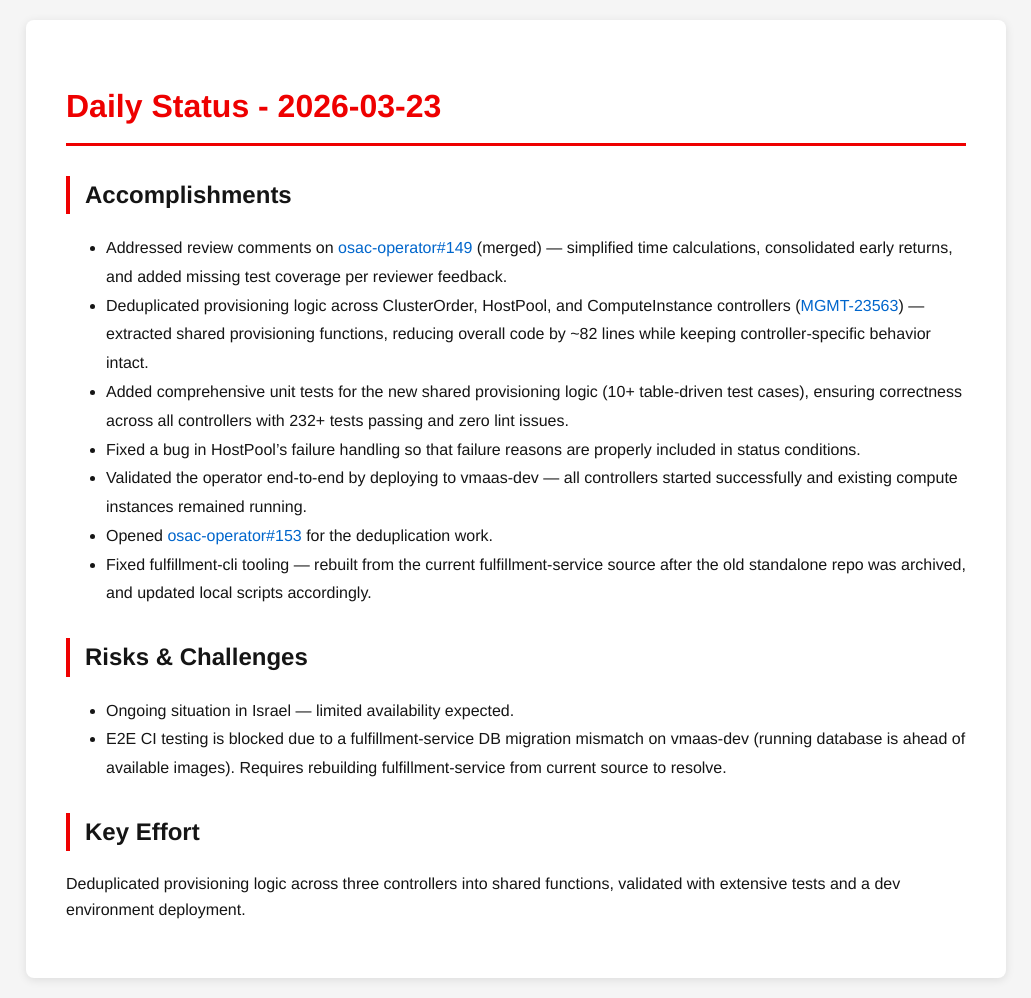
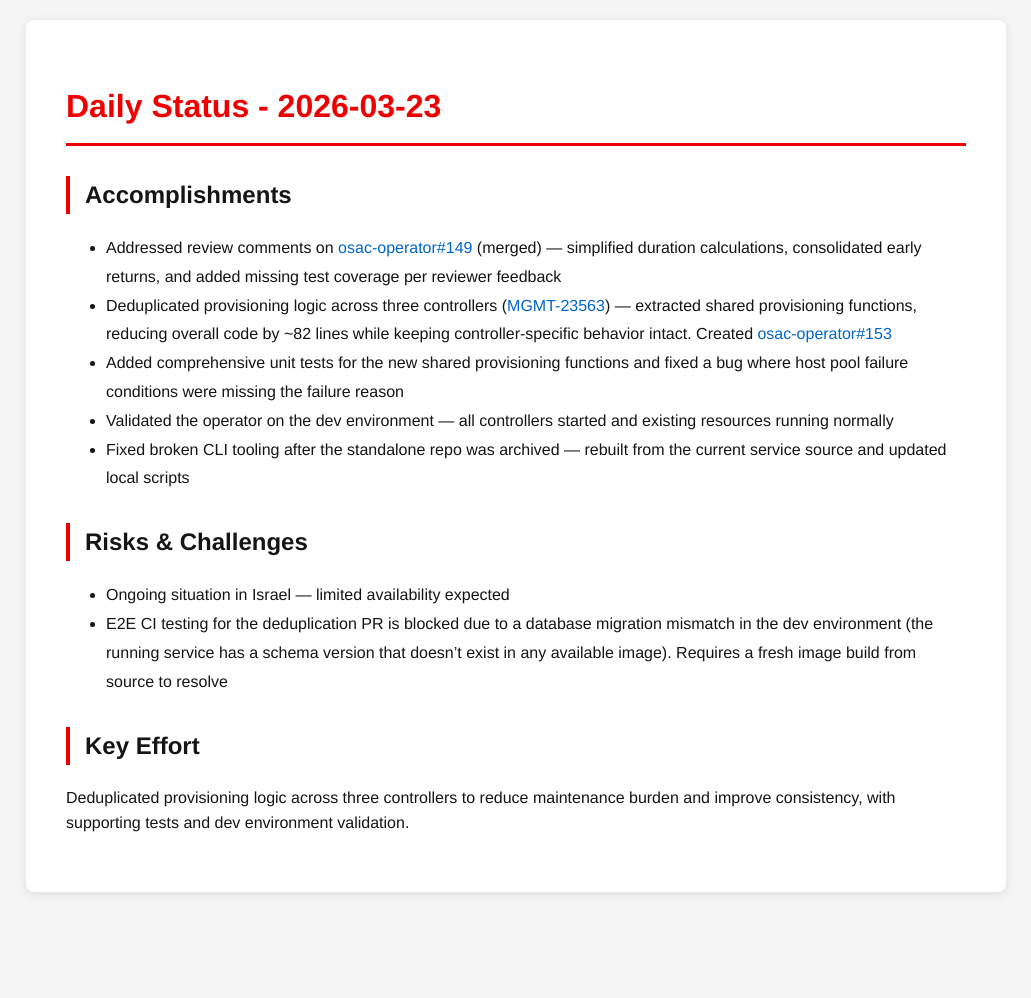
Before and after one commit to tzvatot/daily-status, a Jekyll site: the page built from 2026-03-23.md, in a window 1280 px wide. Shown: the whole page, without its empty margins (124-1155 px from the left). Built offline with Jekyll 4.4.1, drawn with Linux system fonts in a browser that asks for light colours; after the commit the page ends 912 px from its top, so only the background shows below that.

Commit message:
Daily status update - 2026-03-23

```diff
--- a/2026-03-23.md
+++ b/2026-03-23.md
@@ -7,17 +7,15 @@ date: 2026-03-23
 # Daily Status - 2026-03-23
 
 ## Accomplishments
-- Addressed review comments on [osac-operator#149](https://github.com/osac-project/osac-operator/pull/149) (merged) — simplified time calculations, consolidated early returns, and added missing test coverage per reviewer feedback.
-- Deduplicated provisioning logic across ClusterOrder, HostPool, and ComputeInstance controllers ([MGMT-23563](https://issues.redhat.com/browse/MGMT-23563)) — extracted shared provisioning functions, reducing overall code by ~82 lines while keeping controller-specific behavior intact.
-- Added comprehensive unit tests for the new shared provisioning logic (10+ table-driven test cases), ensuring correctness across all controllers with 232+ tests passing and zero lint issues.
-- Fixed a bug in HostPool's failure handling so that failure reasons are properly included in status conditions.
-- Validated the operator end-to-end by deploying to vmaas-dev — all controllers started successfully and existing compute instances remained running.
-- Opened [osac-operator#153](https://github.com/osac-project/osac-operator/pull/153) for the deduplication work.
-- Fixed fulfillment-cli tooling — rebuilt from the current fulfillment-service source after the old standalone repo was archived, and updated local scripts accordingly.
+- Addressed review comments on [osac-operator#149](https://github.com/osac-project/osac-operator/pull/149) (merged) — simplified duration calculations, consolidated early returns, and added missing test coverage per reviewer feedback
+- Deduplicated provisioning logic across three controllers ([MGMT-23563](https://issues.redhat.com/browse/MGMT-23563)) — extracted shared provisioning functions, reducing overall code by ~82 lines while keeping controller-specific behavior intact. Created [osac-operator#153](https://github.com/osac-project/osac-operator/pull/153)
+- Added comprehensive unit tests for the new shared provisioning functions and fixed a bug where host pool failure conditions were missing the failure reason
+- Validated the operator on the dev environment — all controllers started and existing resources running normally
+- Fixed broken CLI tooling after the standalone repo was archived — rebuilt from the current service source and updated local scripts
 
 ## Risks & Challenges
-- Ongoing situation in Israel — limited availability expected.
-- E2E CI testing is blocked due to a fulfillment-service DB migration mismatch on vmaas-dev (running database is ahead of available images). Requires rebuilding fulfillment-service from current source to resolve.
+- Ongoing situation in Israel — limited availability expected
+- E2E CI testing for the deduplication PR is blocked due to a database migration mismatch in the dev environment (the running service has a schema version that doesn't exist in any available image). Requires a fresh image build from source to resolve
 
 ## Key Effort
-Deduplicated provisioning logic across three controllers into shared functions, validated with extensive tests and a dev environment deployment.
+Deduplicated provisioning logic across three controllers to reduce maintenance burden and improve consistency, with supporting tests and dev environment validation.
```
